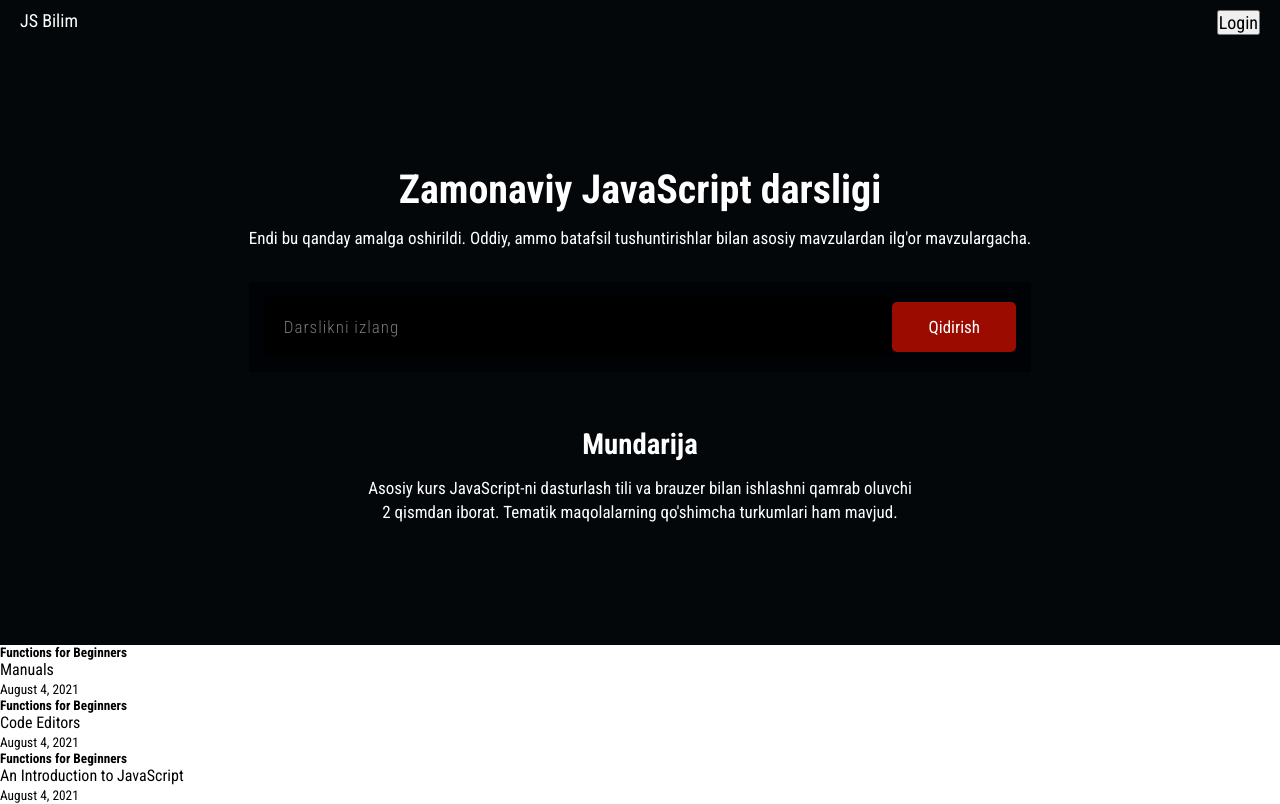
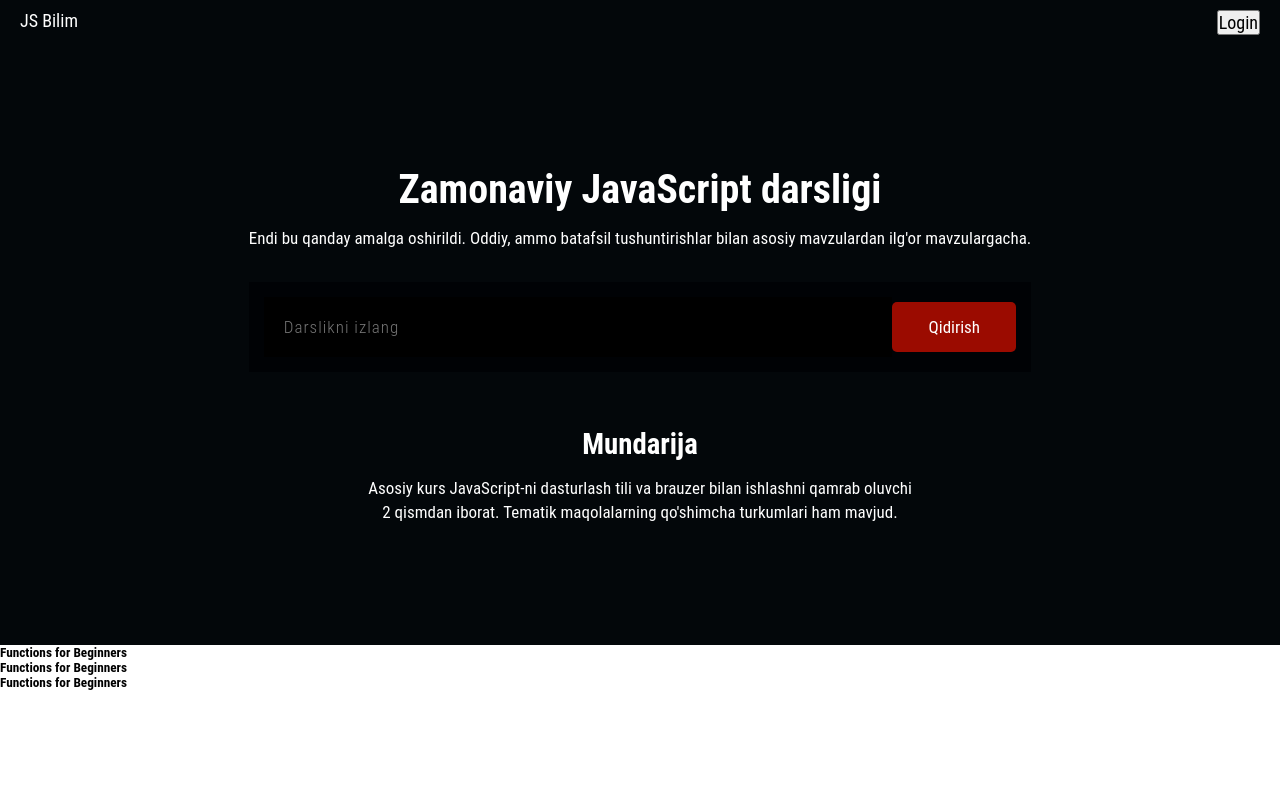
Before and after one commit to umarnazarov/js-bilim, a Next.js app: page / in a window 1280 px wide. Built offline with nearby package versions, Linux system fonts and the light colour scheme.

Commit message:
home page added

```diff
--- a/pages/index.js
+++ b/pages/index.js
@@ -1,4 +1,3 @@
-import Head from 'next/head'
 import Hero from "../components/Hero"
 
 import fs from 'fs'
@@ -10,29 +9,11 @@ import Link from 'next/link'
 export default function Home({ articles }) {
   return (
     <div >
-      <Head>
-        <title>JS Bilim</title>
-        <link rel="preconnect" href="https://fonts.googleapis.com" />
-        <link rel="preconnect" href="https://fonts.gstatic.com" crossorigin />
-        <link href="https://fonts.googleapis.com/css2?family=Roboto+Condensed:wght@300;400;700&display=swap" rel="stylesheet" />
-        <meta name="description" content="Js bilim" />
-        <link rel="icon" href="/favicon.ico" />
-      </Head>
       <Hero />
       {articles.map((post, index) => (
-        <Link href={'/blog/' + post.slug} passHref key={index}>
-          <div className="card mb-3 pointer" style={{ maxWidth: '540px' }}>
-            <div className="row g-0">
-              <div className="col-md-8">
-                <div className="card-body">
-                  <h5 className="card-title">{post.frontMatter.title}</h5>
-                  <p className="card-text">{post.frontMatter.description}</p>
-                  <p className="card-text">
-                    <small className="text-muted">{post.frontMatter.date}</small>
-                  </p>
-                </div>
-              </div>
-            </div>
+        <Link href={'/' + post.slug} passHref key={index}>
+          <div>
+            <h5>{post.frontMatter.title}</h5>
           </div>
         </Link>
       ))}
@@ -49,10 +30,11 @@ export const getStaticProps = async () => {
 
     return {
       frontMatter,
-      slug: filename.split('.')[0]
+      slug: filename.replace(/[0-9, .]|mdx/g, '')
     }
   })
 
+  console.log(articles)
   return {
     props: {
       articles
```
